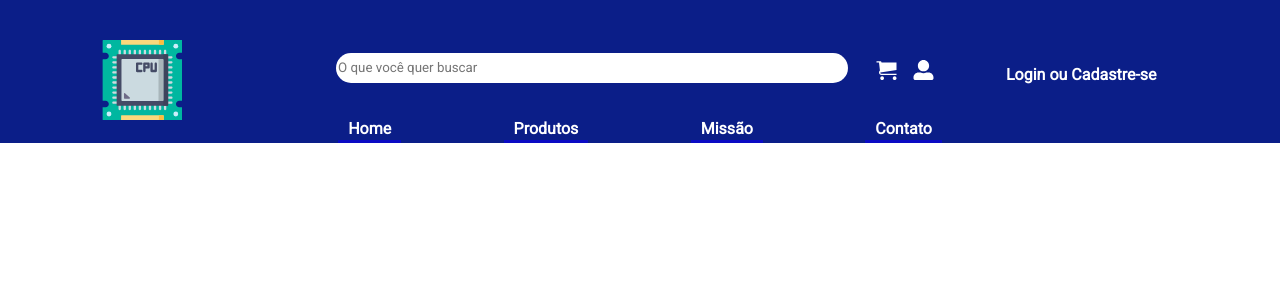
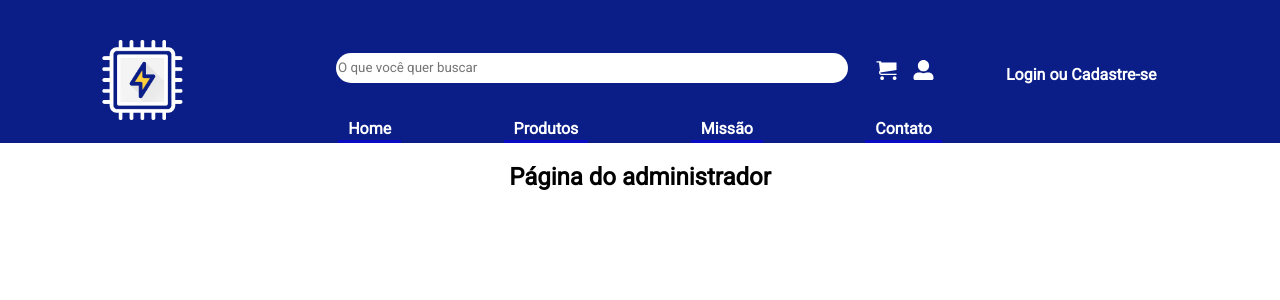
Before and after one commit to Eduardofig/Eletronica-Apolo, a React (Create React App) app in the folder trabalho/: page /Admin in a window 1280 px wide. Shown: the top 300 px of the page. Built offline with nearby package versions, Linux system fonts and the light colour scheme.

Commit message:
pagina do admin criada

```diff
--- a/trabalho/src/Address.tsx
+++ b/trabalho/src/Address.tsx
@@ -1,5 +1,9 @@
 import React from 'react'
 import './Address.css';
+
+/*
+    Página de endereço
+*/
 
 const Address:React.FunctionComponent = () => (
 
--- /dev/null
+++ b/trabalho/src/Admin.tsx
@@ -0,0 +1,16 @@
+import React from 'react'
+import './Admin.css';
+
+/*
+    Página do administrador, para cadastro dos produtos
+*/
+
+const Admin:React.FunctionComponent = () => (
+
+        <div>
+            <h2>Página do administrador</h2>
+        </div>
+
+    );
+
+export default Admin;
--- a/trabalho/src/Cart.tsx
+++ b/trabalho/src/Cart.tsx
@@ -1,6 +1,9 @@
 import React from 'react';
 import './Cart.css';
 
+/*
+  Página do carrinho
+*/
 
 const Cart:React.FunctionComponent = () =>(
 
--- a/trabalho/src/Navbar.tsx
+++ b/trabalho/src/Navbar.tsx
@@ -1,6 +1,6 @@
 import React from 'react';
 import './Navbar.css';
-import logo from './imagens/Icones/logo.svg'
+import cpu from './imagens/Icones/cpu.png'
 import { ImCart } from "react-icons/im";
 import { FaUserAlt } from "react-icons/fa";
 
@@ -11,7 +11,7 @@ const Navbar:React.FunctionComponent = () => (
 
     <header>
         <nav>
-            <img id="logo" src={logo} alt="Logo do site"/>
+            <img id="logo" src={cpu} alt="Logo do site"/>
             <input id="search" type="search" placeholder="O que você quer buscar"/>
 
             <a href="/Cart"><ImCart id="cart" size={20} color="white"/></a>
--- a/trabalho/src/Payment.tsx
+++ b/trabalho/src/Payment.tsx
@@ -1,5 +1,9 @@
 import React from 'react'
 import './Payment1.css'
+
+/*
+    Página de pagamento
+*/
 
 const Payment:React.FunctionComponent = () => (
 
--- a/trabalho/src/routes.tsx
+++ b/trabalho/src/routes.tsx
@@ -6,6 +6,11 @@ import Main from './Main';
 import Register from './Register';
 import PaginaDeCompra from './PaginaDeCompra';
 import Cart from './Cart';
+import Admin from './Admin';
+
+/*
+    Contém as rotas utilizadas no front
+*/
 
 const Routes:React.FunctionComponent = () =>(
         <BrowserRouter>
@@ -16,6 +21,7 @@ const Routes:React.FunctionComponent = () =>(
                 <Route path="/Payment" exact component={Payment}/>
                 <Route path="/Register" exact component={Register}/>
                 <Route path="/Cart" exact component={Cart}/>
+                <Route path="/Admin" exact component={Admin}/>
             </Switch>
         </BrowserRouter>
     );
```
Also changed, not shown: trabalho/src/Admin.css (added), trabalho/src/imagens/Icones/cpu.png (added).
